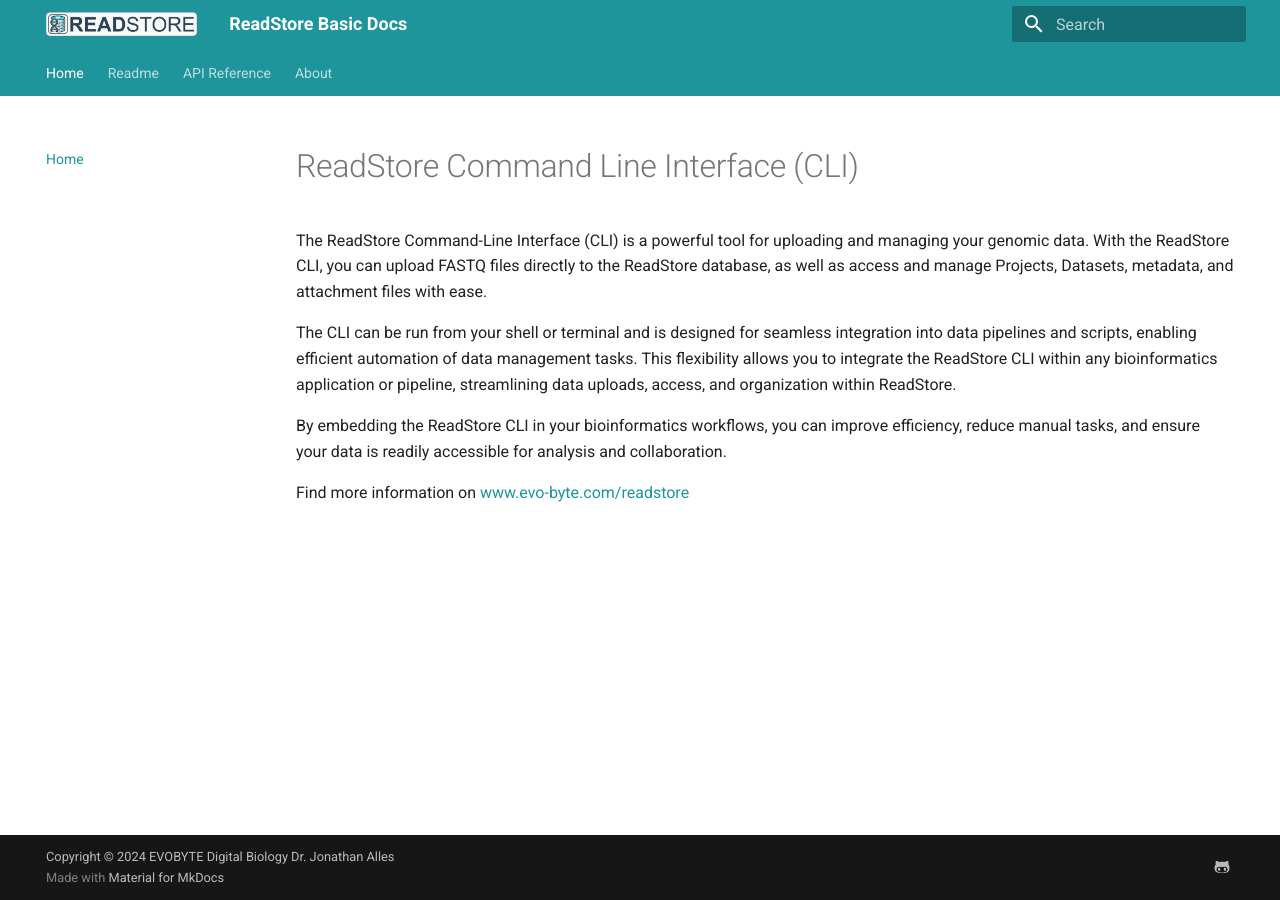
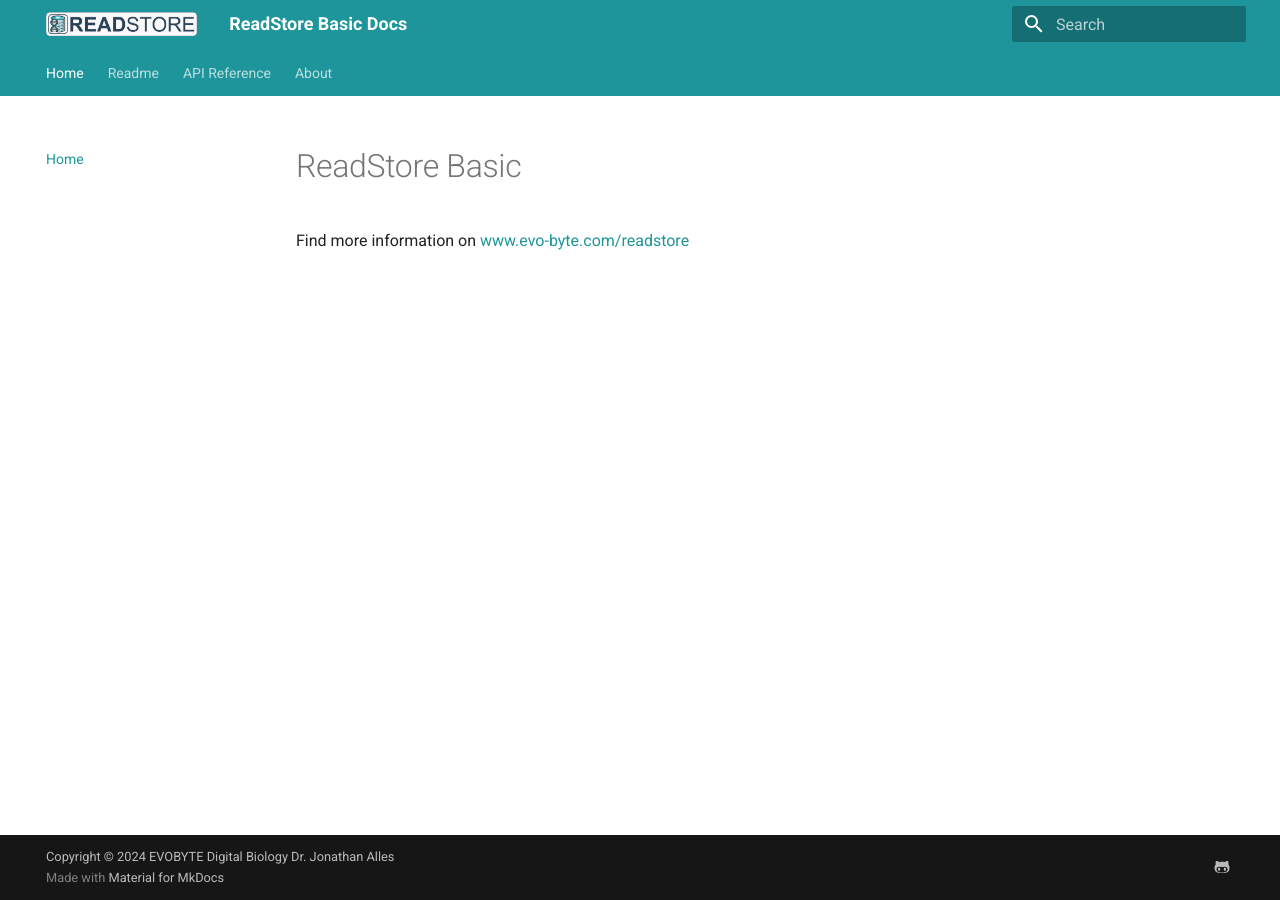
Before and after one commit to EvobyteDigitalBiology/readstore, an MkDocs documentation site: the page built from docs/index.md, in a window 1280 px wide. Built offline with MkDocs 1.6.1 and Material for MkDocs 9.7.7, drawn with Linux system fonts in a browser that asks for light colours.

Commit message:
Doc: Fix Index

```diff
--- a/docs/index.md
+++ b/docs/index.md
@@ -1,9 +1,7 @@
-# ReadStore Command Line Interface (CLI)
+# ReadStore Basic
 
-The ReadStore Command-Line Interface (CLI) is a powerful tool for uploading and managing your genomic data. With the ReadStore CLI, you can upload FASTQ files directly to the ReadStore database, as well as access and manage Projects, Datasets, metadata, and attachment files with ease.
 
-The CLI can be run from your shell or terminal and is designed for seamless integration into data pipelines and scripts, enabling efficient automation of data management tasks. This flexibility allows you to integrate the ReadStore CLI within any bioinformatics application or pipeline, streamlining data uploads, access, and organization within ReadStore.
 
-By embedding the ReadStore CLI in your bioinformatics workflows, you can improve efficiency, reduce manual tasks, and ensure your data is readily accessible for analysis and collaboration.
 
-Find more information on <a href=www.evo-byte.com/readstore>www.evo-byte.com/readstore</a>
+
+Find more information on <a href=www.evo-byte.com/readstore> www.evo-byte.com/readstore </a>
```
